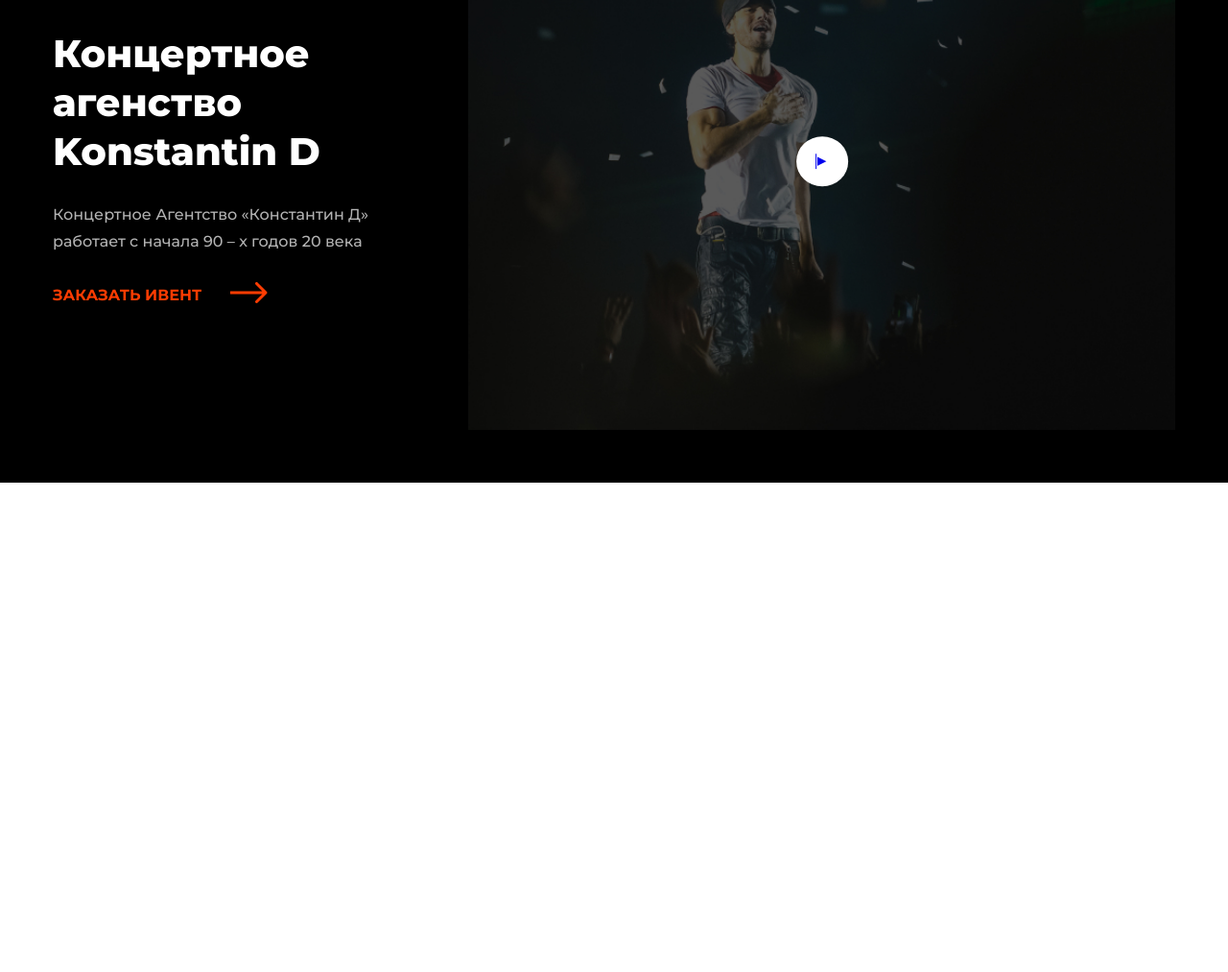
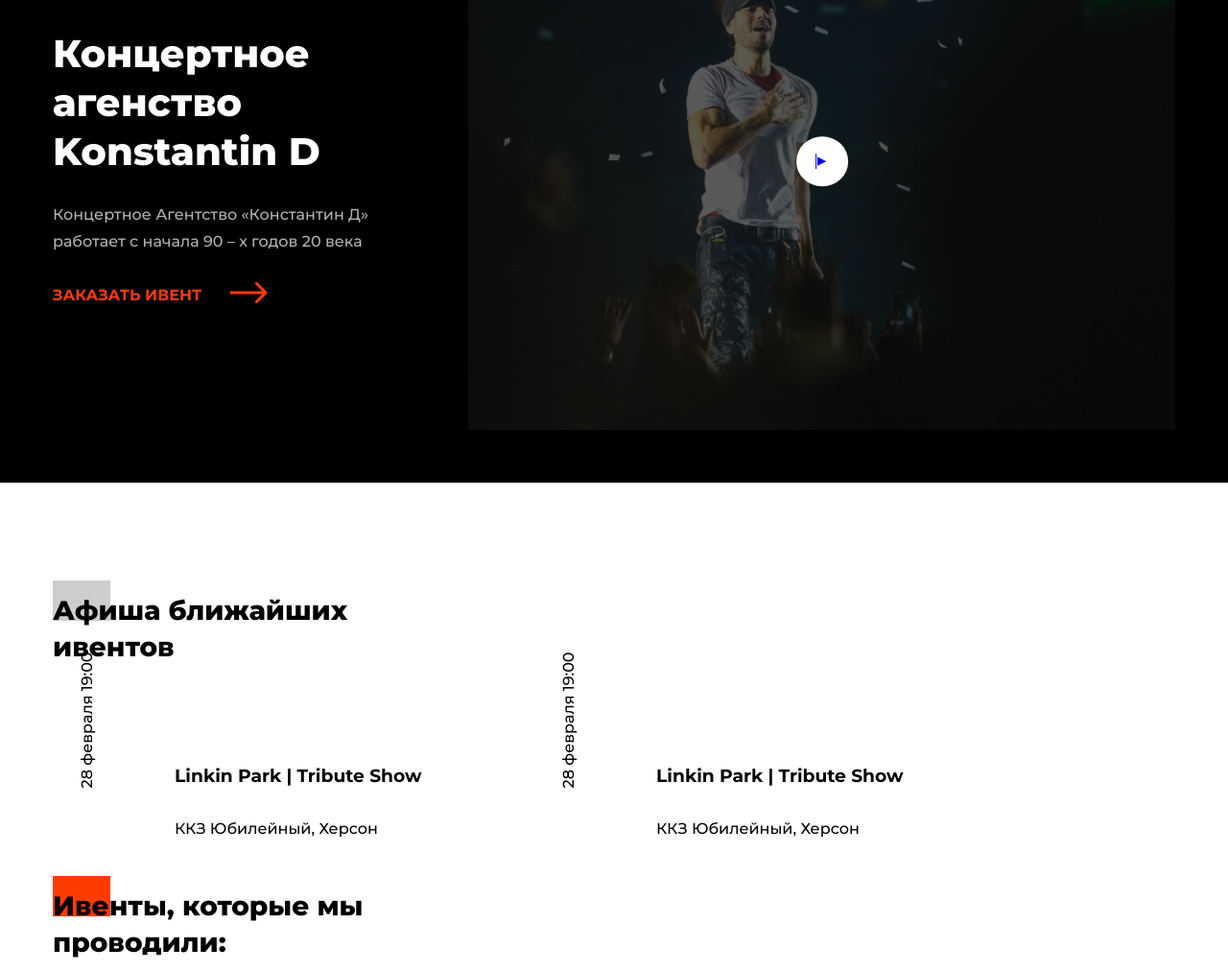
Before and after one commit to LyzunNataliia/task-ConstantinD, a plain HTML site: page index.html in a window 1280 px wide. Shown: the part 183-1196 px from the top of the page at 96% size. Before the commit the page ends 800 px from the top, so only its background shows below. Drawn offline with Linux system fonts and the light colour scheme.

Commit message:
poster-section

```diff
--- a/css/style.css
+++ b/css/style.css
@@ -96,7 +96,7 @@ img {
   grid-template-columns: 37% 63%;
 }
 .hero-left {
-  max-width: 436px;
+  max-width: 90%;
 }
 .hero-left-title {
   font-weight: 800;
@@ -105,7 +105,6 @@ img {
   color: #fff;
 }
 .hero-left-description {
-  max-width: 368px;
   font-weight: 400;
   font-size: 16px;
   line-height: 28px;
@@ -154,3 +153,63 @@ img {
   padding: 18px;
   rotate: 90deg;
 }
+
+/* POSTER */
+.section-poster {
+  padding-top: 102px;
+}
+.section-title {
+  position: relative;
+  overflow: hidden;
+  max-width: 30%;
+}
+.section-title__text {
+  font-weight: 800;
+  font-size: 28px;
+  line-height: 38px;
+  margin: 12px 0;
+}
+.section-poster-title__text {
+  color: #000000;
+}
+.section-title__border {
+  position: absolute;
+  top: -8%;
+  left: -33%;
+  width: 50%;
+  height: 50%;
+  z-index: -1;
+}
+.section-poster-title__border {
+  background-color: #cdcdcd;
+}
+.section-poster-list {
+  display: flex;
+  justify-content: flex-start;
+}
+.section-poster-item {
+  display: grid;
+  grid-template-columns: 1fr minmax(200px, 360px);
+  grid-template-rows: 1fr 1fr 1fr;
+}
+.section-poster-item__date {
+  grid-row: 1/2;
+  grid-column: 1/2;
+  transform: rotate(270deg);
+}
+.ection-poster-item__img {
+  grid-row: 1/2;
+  grid-column: 2/3;
+}
+.section-poster-item__title {
+  grid-row: 2/3;
+  grid-column: 2/3;
+}
+.section-poster-item__place {
+  grid-row: 3/4;
+  grid-column: 2/3;
+}
+
+.section-ivent-title__border {
+  background-color: #fe3c02;
+}
--- a/index.html
+++ b/index.html
@@ -81,6 +81,60 @@
           </div>
         </div>
       </section>
+      <section class="section-poster">
+        <div class="container">
+          <div class="section-title">
+            <h2 class="section-title__text section-poster-title__text">
+              Афиша ближайших ивентов
+            </h2>
+            <div
+              class="section-title__border section-poster-title__border"
+            ></div>
+          </div>
+        </div>
+        <ul class="lists section-poster-list">
+          <li class="section-poster-item">
+            <div class="section-poster-item__date">28 февраля 19:00</div>
+            <div class="section-poster-item__img"></div>
+            <h3 class="section-poster-item__title">
+              Linkin Park | Tribute Show
+            </h3>
+            <p class="section-poster-item__place">ККЗ Юбилейный, Херсон</p>
+          </li>
+          <li class="section-poster-item">
+            <div class="section-poster-item__date">28 февраля 19:00</div>
+            <div class="section-poster-item__img"></div>
+            <h3 class="section-poster-item__title">
+              Linkin Park | Tribute Show
+            </h3>
+            <p class="section-poster-item__place">ККЗ Юбилейный, Херсон</p>
+          </li>
+          <!-- <li class="section-poster-item">
+            <div class="section-poster-item__date">28 февраля 19:00</div>
+            <div class="section-poster-item__img"></div>
+            <h3 class="section-poster-item__title">Linkin Park | Tribute Show</h3>
+            <p class="section-poster-item__place">ККЗ Юбилейный, Херсон</p>
+          </li> -->
+        </ul>
+        <div class="container">
+          <div class="section-poster-nav">
+            <div class="section-poster-nav__revers"></div>
+            <div class="section-poster-nav__wind"></div>
+          </div>
+        </div>
+      </section>
+      <div class="section-ivent">
+        <div class="container">
+          <div class="section-title">
+            <h2 class="section-title__text section-ivent-title__text">
+              Ивенты, которые мы проводили:
+            </h2>
+            <div
+              class="section-title__border section-ivent-title__border"
+            ></div>
+          </div>
+        </div>
+      </div>
     </main>
   </body>
 </html>
```
Also changed, not shown: img/poster-one.jpg (added), img/poster-three.jpg (added), img/poster-two.jpg (added).
